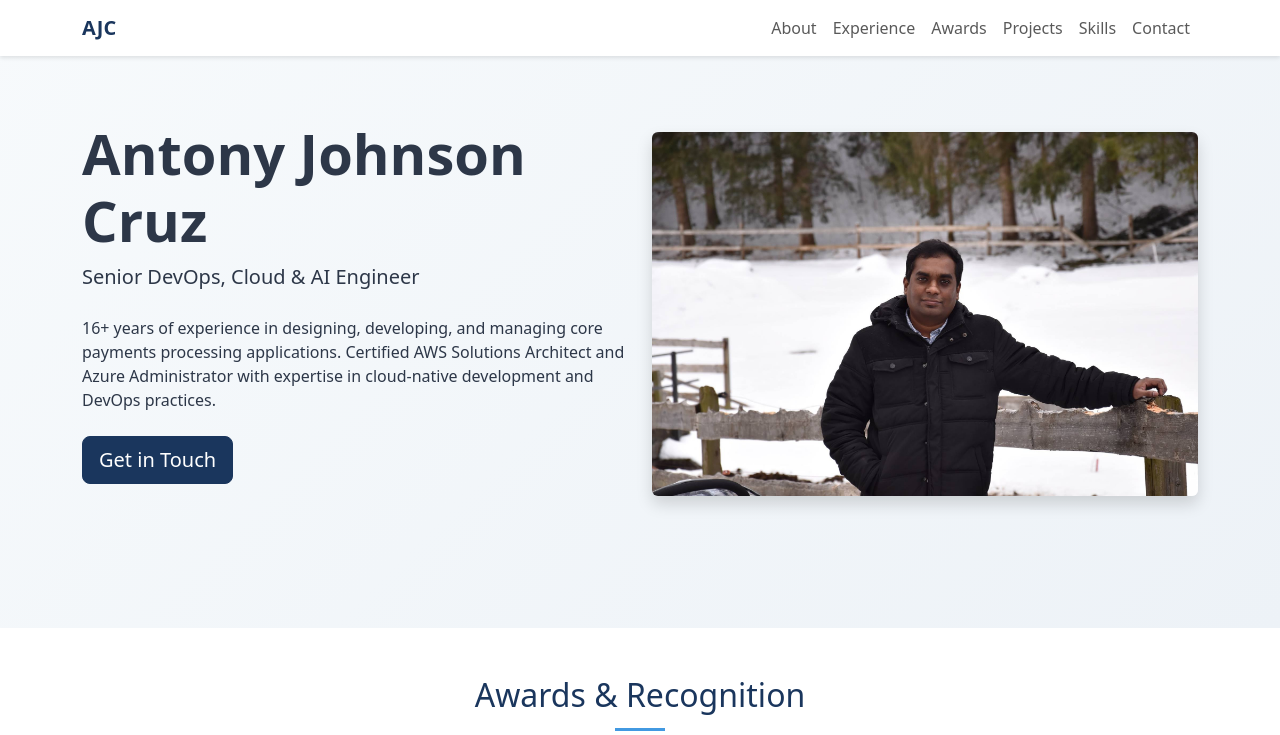
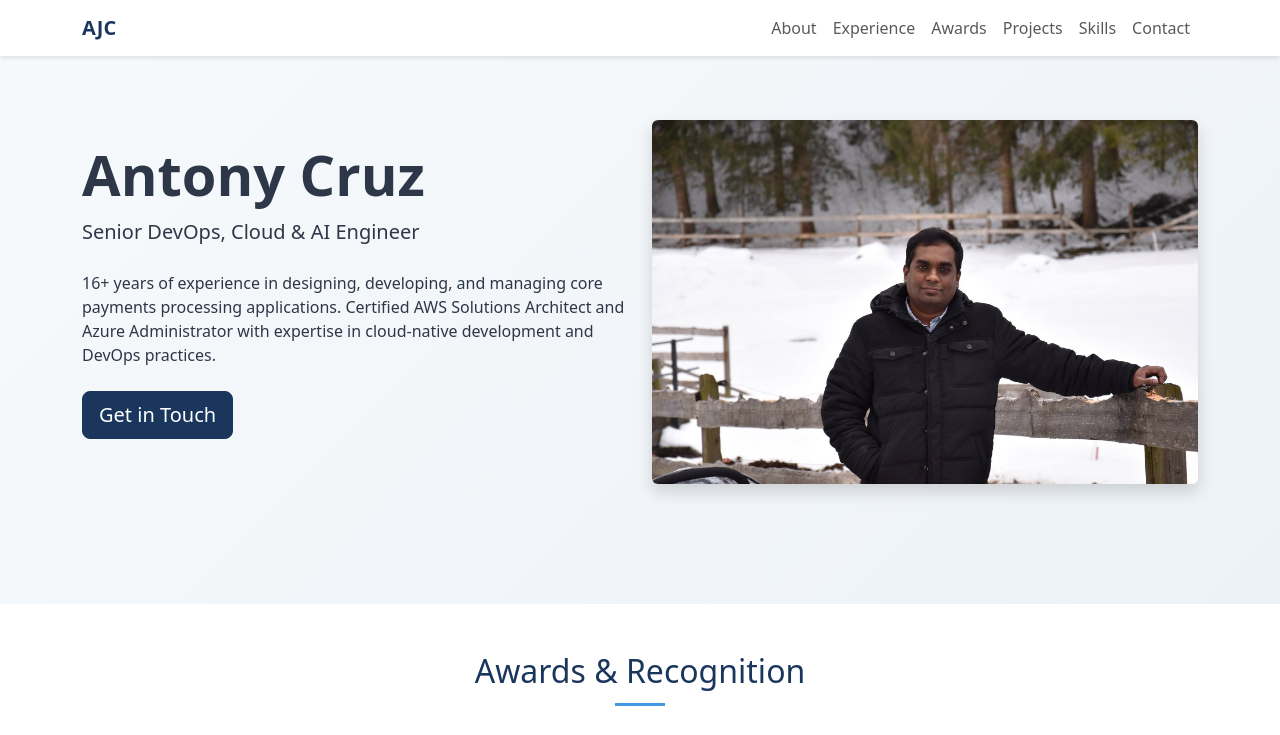
Before and after one commit to antonn/antonycruz, a plain HTML site: page index.html in a window 1280 px wide. Shown: the top 735 px of the page. Drawn offline with nearby package versions, Linux system fonts and the light colour scheme.

Commit message:
Update index.html

```diff
--- a/index.html
+++ b/index.html
@@ -154,7 +154,7 @@
         <div class="container">
             <div class="row align-items-center">
                 <div class="col-lg-6">
-                    <h1 class="display-4 fw-bold">Antony Johnson Cruz</h1>
+                    <h1 class="display-4 fw-bold">Antony Cruz</h1>
                     <p class="lead mb-4">Senior DevOps, Cloud & AI Engineer</p>
                     <p class="mb-4">16+ years of experience in designing, developing, and managing core payments
                         processing applications. Certified AWS Solutions Architect and Azure Administrator with
```
